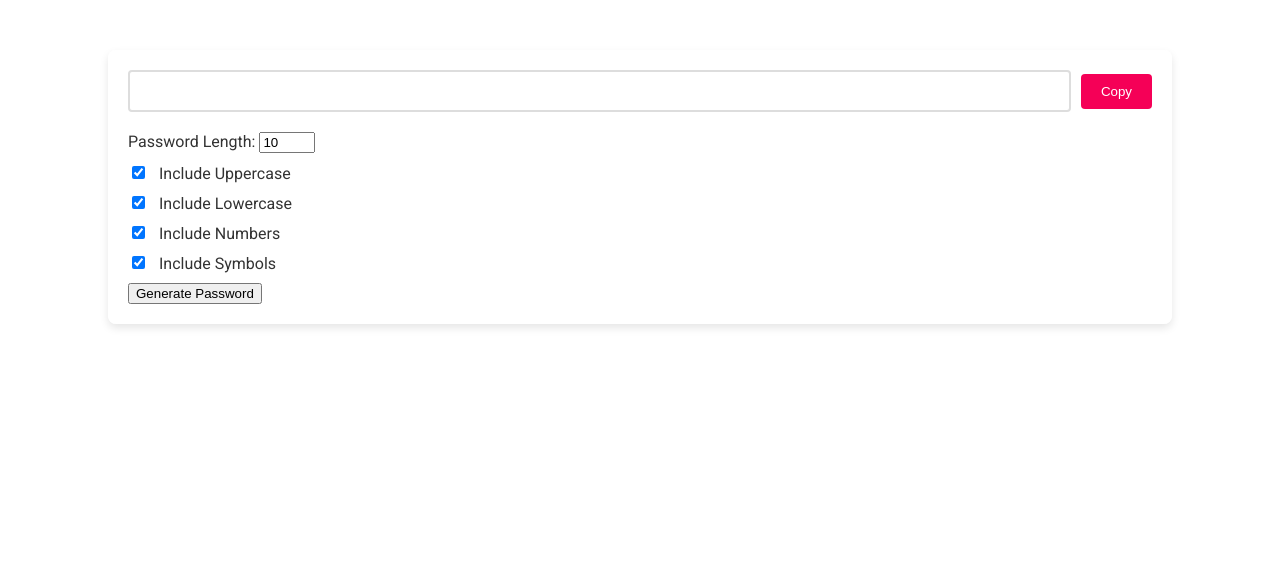
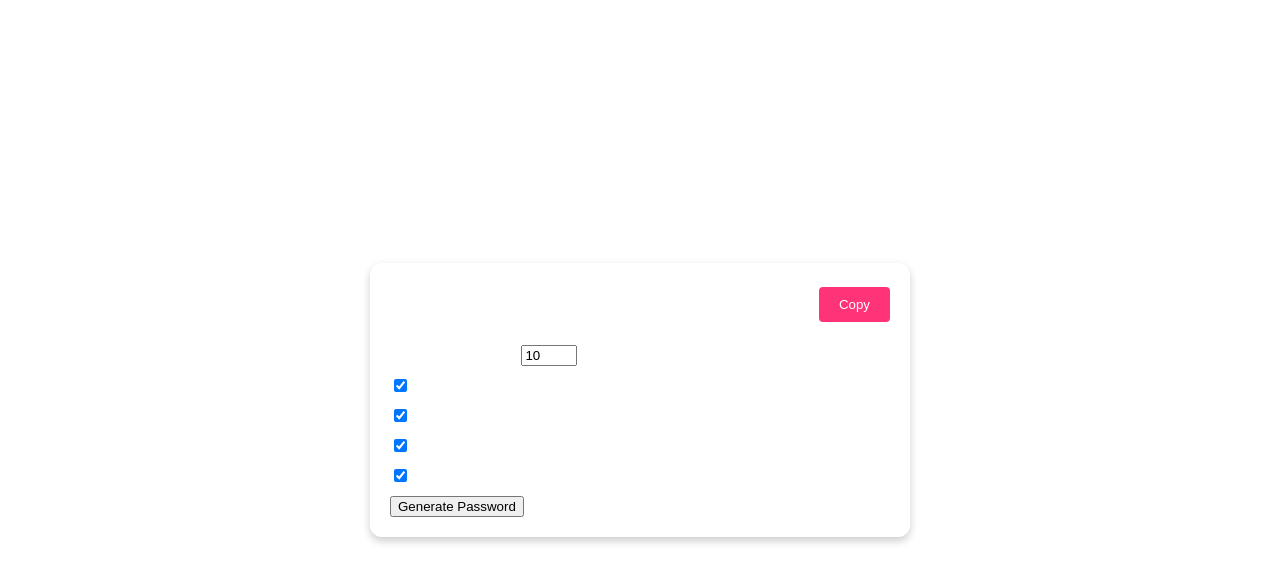
Before and after one commit to Abhishek360xxx/randompassword.io, a plain HTML site: page index.html in a window 1280 px wide. Drawn offline with Linux system fonts and the light colour scheme; no server answers.

Commit message:
Update styles.css

```diff
--- a/styles.css
+++ b/styles.css
@@ -2,20 +2,24 @@ body {
    font-family: 'Roboto', sans-serif;
    margin: 0;
    padding: 0;
-   background-size: cover; /* Cover the entire background */
+   min-height: 100vh;
+   display: flex;
+   justify-content: center;
+   align-items: center;
+   background-size: cover;
    background-repeat: no-repeat;
    background-position: center;
-   min-height: 100vh; /* Set minimum height to cover the full viewport height */
 }
 
-
 .container {
-   width: 80%;
-   margin: 50px auto;
-   background-color: rgba(255, 255, 255, 0.8); /* Semi-transparent white background */
+   width: 90%;
+   max-width: 500px; /* Limit the width for better readability */
+   background-color: rgba(255, 255, 255, 0.2); /* Transparent background */
    padding: 20px;
-   border-radius: 8px;
-   box-shadow: 0 4px 8px rgba(0, 0, 0, 0.1);
+   border-radius: 12px;
+   box-shadow: 0 4px 8px rgba(0, 0, 0, 0.2); /* Soft shadow */
+   backdrop-filter: blur(10px); /* Glassmorphism effect */
+   color: #fff; /* Light text color for better visibility */
 }
 
 .input {
@@ -27,14 +31,21 @@ body {
    flex: 1;
    padding: 10px;
    margin-right: 10px;
-   border: 2px solid #ddd;
+   border: 2px solid rgba(255, 255, 255, 0.5); /* Semi-transparent border */
    border-radius: 4px;
    font-size: 16px;
+   background-color: rgba(255, 255, 255, 0.1); /* Transparent background */
+   color: #fff; /* White text */
+   outline: none;
+}
+
+.input input::placeholder {
+   color: rgba(255, 255, 255, 0.7); /* Semi-transparent placeholder */
 }
 
 .input button {
    padding: 10px 20px;
-   background-color: #f50057; /* Pink color */
+   background-color: rgba(255, 0, 87, 0.8); /* Semi-transparent pink */
    color: #fff;
    border: none;
    border-radius: 4px;
@@ -43,7 +54,7 @@ body {
 }
 
 .input button:hover {
-   background-color: #c51162; /* Darker pink color on hover */
+   background-color: rgba(197, 17, 98, 0.9); /* Darker pink on hover */
 }
 
 .option {
@@ -52,15 +63,18 @@ body {
 
 .text {
    margin-bottom: 10px;
-   color: #333; /* Dark gray color for labels */
 }
 
 .text input[type="checkbox"] {
    margin-right: 10px;
 }
 
+.text label {
+   color: #fff; /* Light text for visibility */
+}
+
 button[disabled] {
    cursor: not-allowed;
-   background-color: #ccc;
+   background-color: rgba(255, 255, 255, 0.5); /* Semi-transparent disabled state */
    color: #666;
 }
```
